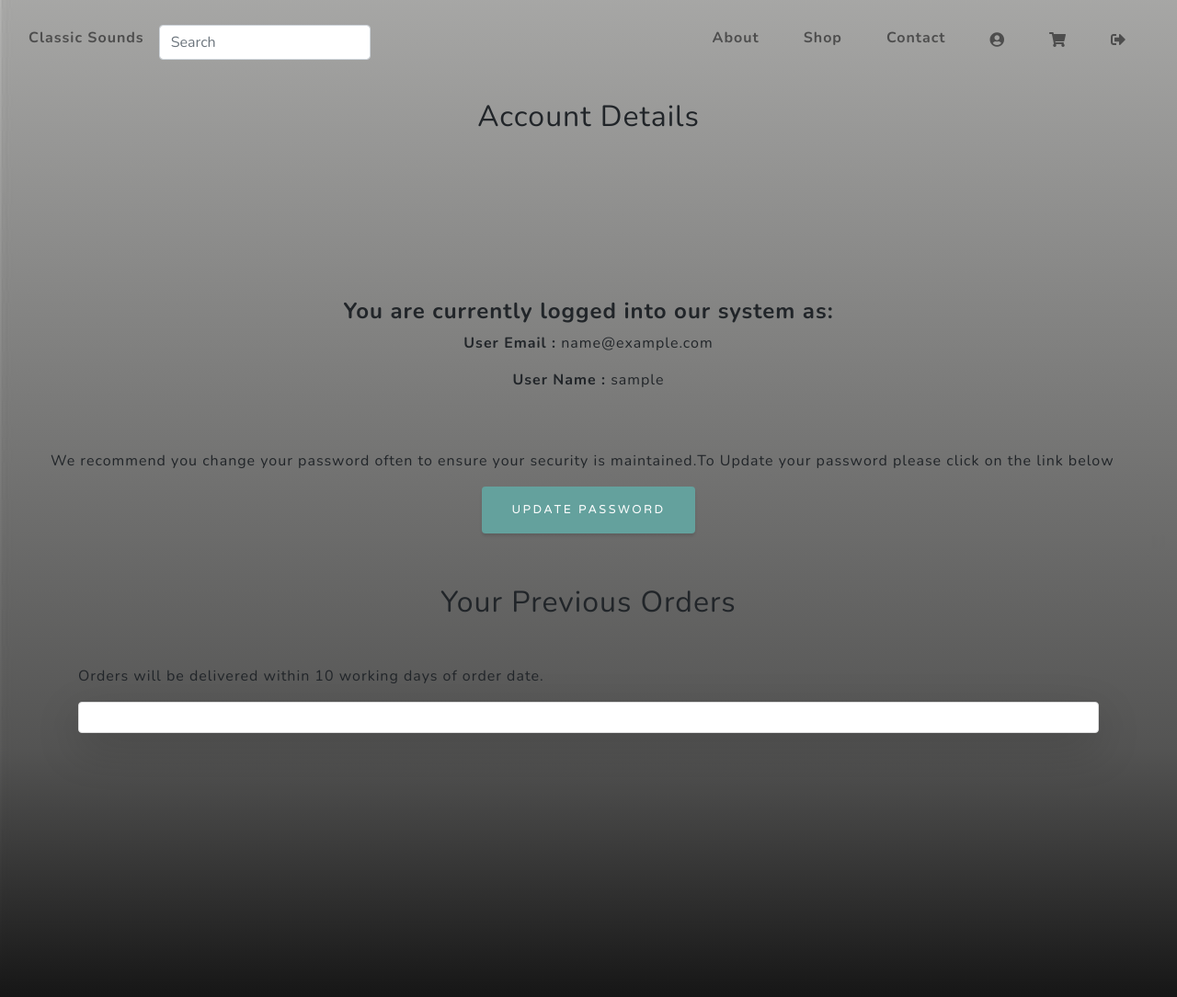
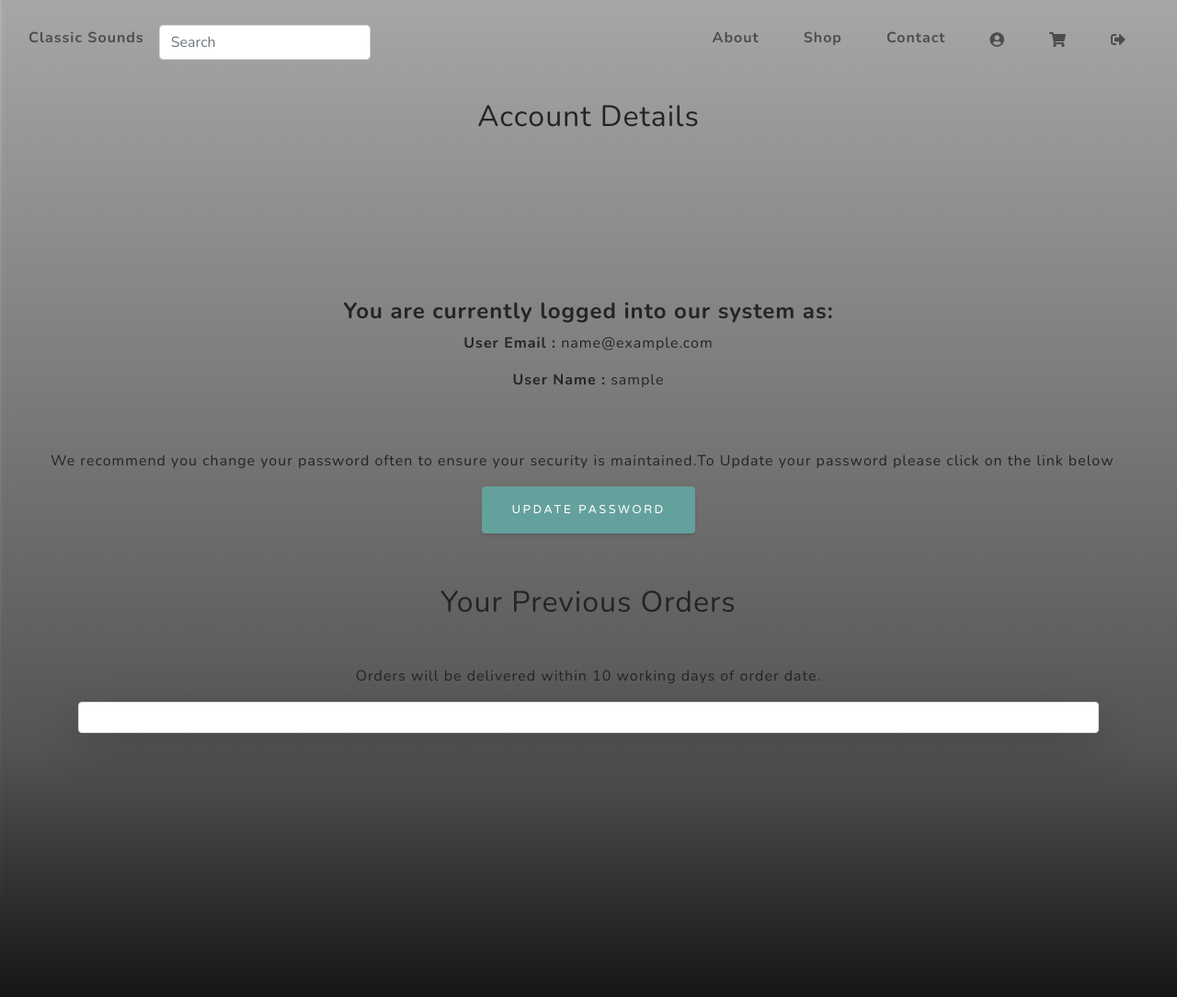
Before and after one commit to Mofarrell1967/classic-sounds-music, a Django app: page /accounts/profile/ in a window 1280 px wide. Shown: the top 1084 px of the page at 92% size. Run offline with Django 3.2, Linux system fonts and the light colour scheme; the visitor is signed in with stand-in values (Sample User, id 1); data that the repository does not hold is empty; some libraries are stand-ins or nearby versions.

Commit message:
Centred order delivery paragraph on Profile.html

```diff
--- a/accounts/templates/profile.html
+++ b/accounts/templates/profile.html
@@ -33,7 +33,7 @@
 				</div>
 			</div>
 			<h2 class="text-white-20 mx-auto mt-2 mb-5 text-center">Your Previous Orders</h2>
-            <p>Orders will be delivered within 10 working days of order date.</p>
+            <p class="text-center">Orders will be delivered within 10 working days of order date.</p>
 			<div class="container">
 				<div class="row panel-body shadow-lg p-3 mb-5 bg-white rounded panel_surround">
 					{% for order in Orders %}
```
